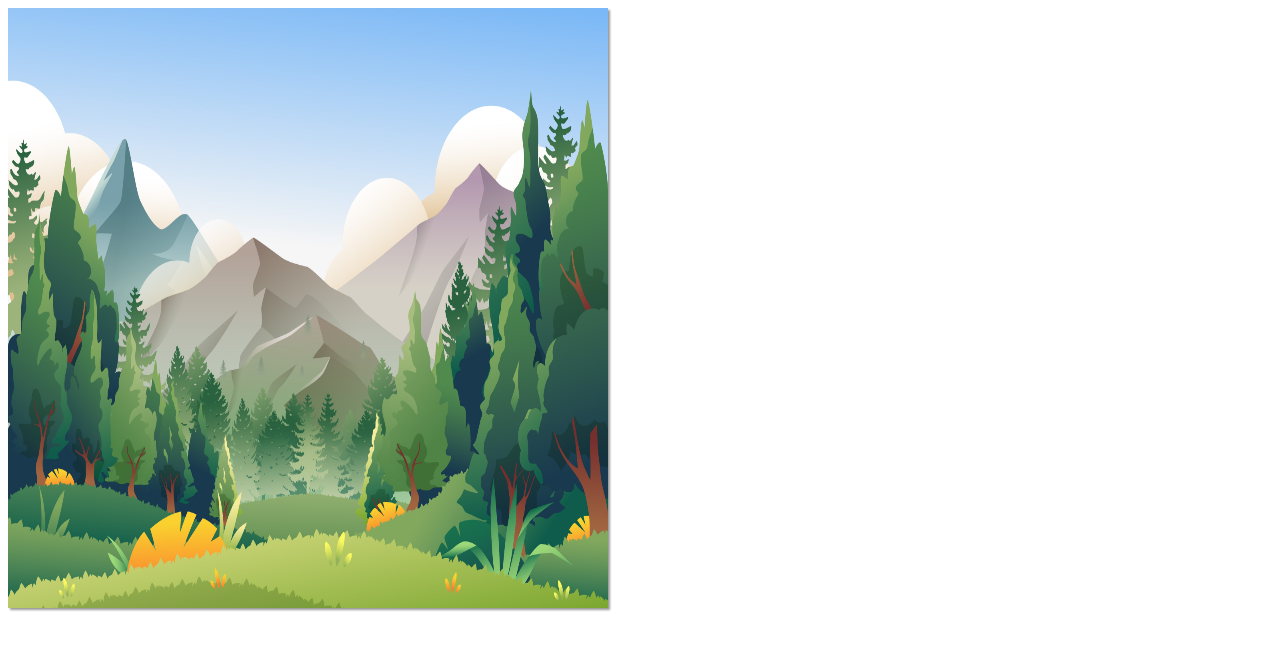
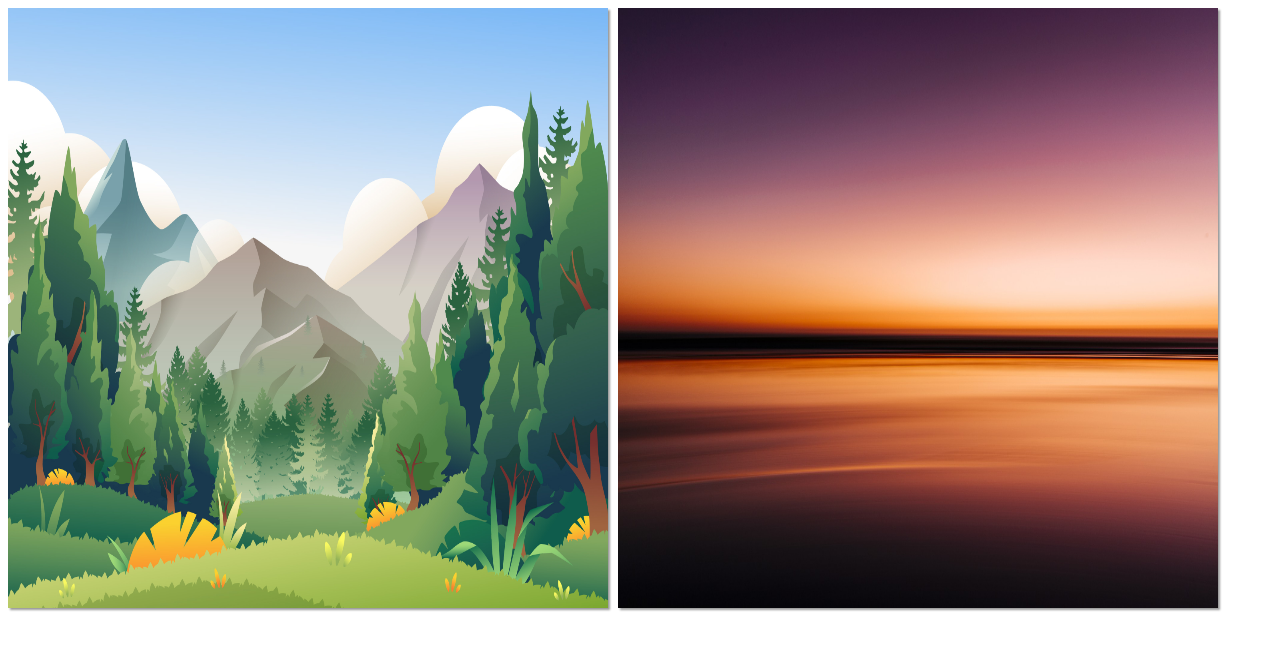
Before and after one commit to IvaPopov/popov1, a plain HTML site: page index.html in a window 1280 px wide. Drawn offline with Linux system fonts and the light colour scheme.

Commit message:
Update index.html

```diff
--- a/index.html
+++ b/index.html
@@ -9,7 +9,7 @@
 <body>
 <ul>
 <li><a href="Лес.jpg"><img src="Лес.jpg" id="img1"alt=""></a></li>
-<li><a href="</li>
+<li><a href="Закат.jpg"><img src="Закат.jpg" id="img2"alt=""></a></li>
 </ul>
 
 
```
